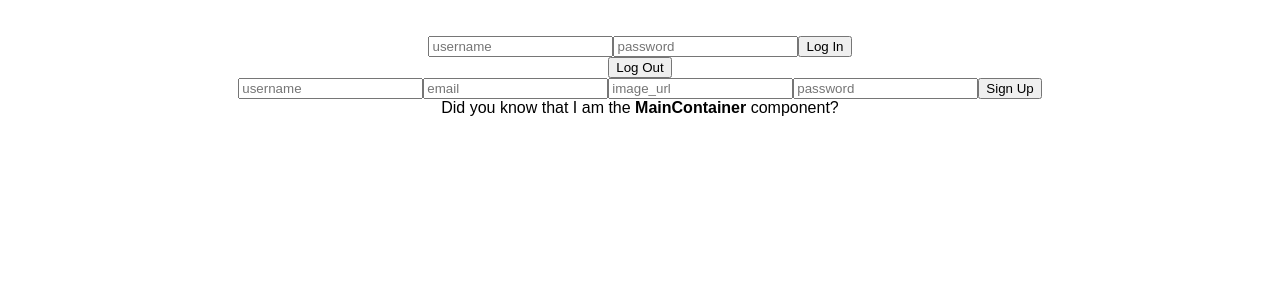
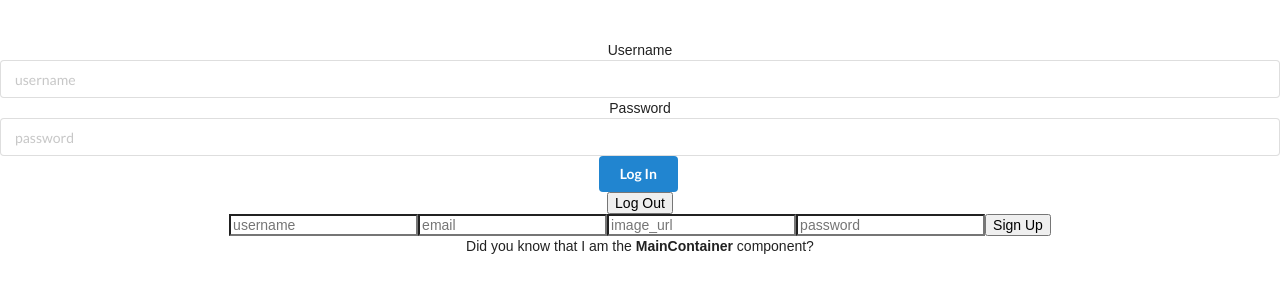
Before and after one commit to roitblatari/appy-frontend, a React (Create React App) app: page / in a window 1280 px wide. Shown: the top 300 px of the page. Built offline with nearby package versions, Linux system fonts and the light colour scheme; no server answers.

Commit message:
semantic-ui

```diff
--- a/public/index.html
+++ b/public/index.html
@@ -4,7 +4,7 @@
     <meta charset="utf-8">
     <meta name="viewport" content="width=device-width, initial-scale=1">
     <link rel="shortcut icon" href="%PUBLIC_URL%/favicon.ico">
-
+    <link rel="stylesheet" href="https://cdnjs.cloudflare.com/ajax/libs/semantic-ui/2.4.1/semantic.min.css" />
     <!--
       Notice the use of %PUBLIC_URL% in the tag above.
       It will be replaced with the URL of the `public` folder during the build.
--- a/src/components/DeedCard.js
+++ b/src/components/DeedCard.js
@@ -6,13 +6,14 @@ const DeedCard = (props) => {
 	const content = props.deed.attributes.content;
 
 	return (
-		<div>
-			<p>===========================================================================</p>
-			<p>
-				<strong>DeedCard</strong>{' '}
-			</p>
-			<h3>{title}</h3>
-			<p>{content}</p>
+		<div class="ui  cards">
+			<div class="card  placeholder segment">
+				<p>
+					<strong>DeedCard</strong>{' '}
+				</p>
+				<div class="header">{title}</div>
+				<p>{content}</p>
+			</div>
 		</div>
 	);
 };
--- a/src/components/Login.js
+++ b/src/components/Login.js
@@ -20,7 +20,8 @@ const Login = ({ loginFormData, updateLoginForm, login }) => {
 	};
 
 	return (
-		<form onSubmit={handleSubmit}>
+		<form className="ui form" onSubmit={handleSubmit}>
+			<label>Username</label>
 			<input
 				type="text"
 				placeholder="username"
@@ -28,7 +29,8 @@ const Login = ({ loginFormData, updateLoginForm, login }) => {
 				name="username"
 				onChange={handleOnChange}
 			/>
-			{/* <input type="text" placeholder="email" value={loginFormData.email} name="email" onChange={handleOnChange} /> */}
+			{/* <label>Email</label><input type="text" placeholder="email" value={loginFormData.email} name="email" onChange={handleOnChange} /> */}
+			<label>Password</label>
 			<input
 				type="password"
 				placeholder="password"
@@ -36,7 +38,7 @@ const Login = ({ loginFormData, updateLoginForm, login }) => {
 				name="password"
 				onChange={handleOnChange}
 			/>
-			<input type="submit" value="Log In" />
+			<input className="ui blue button" type="submit" value="Log In" />
 		</form>
 	);
 };
@@ -48,3 +50,5 @@ const mapStateToPprops = (state) => {
 };
 
 export default connect(mapStateToPprops, { updateLoginForm, login })(Login);
+
+//
```
